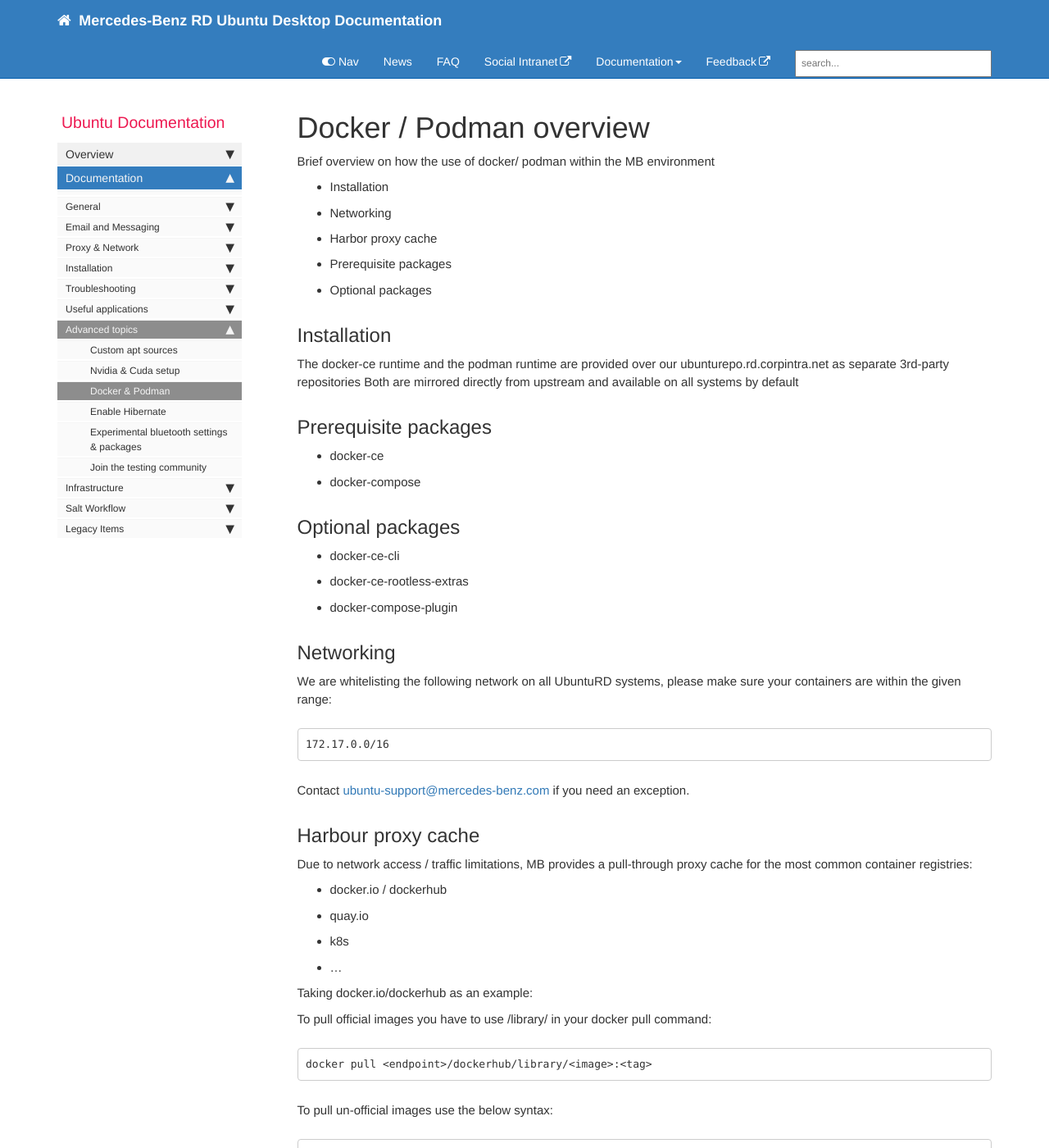
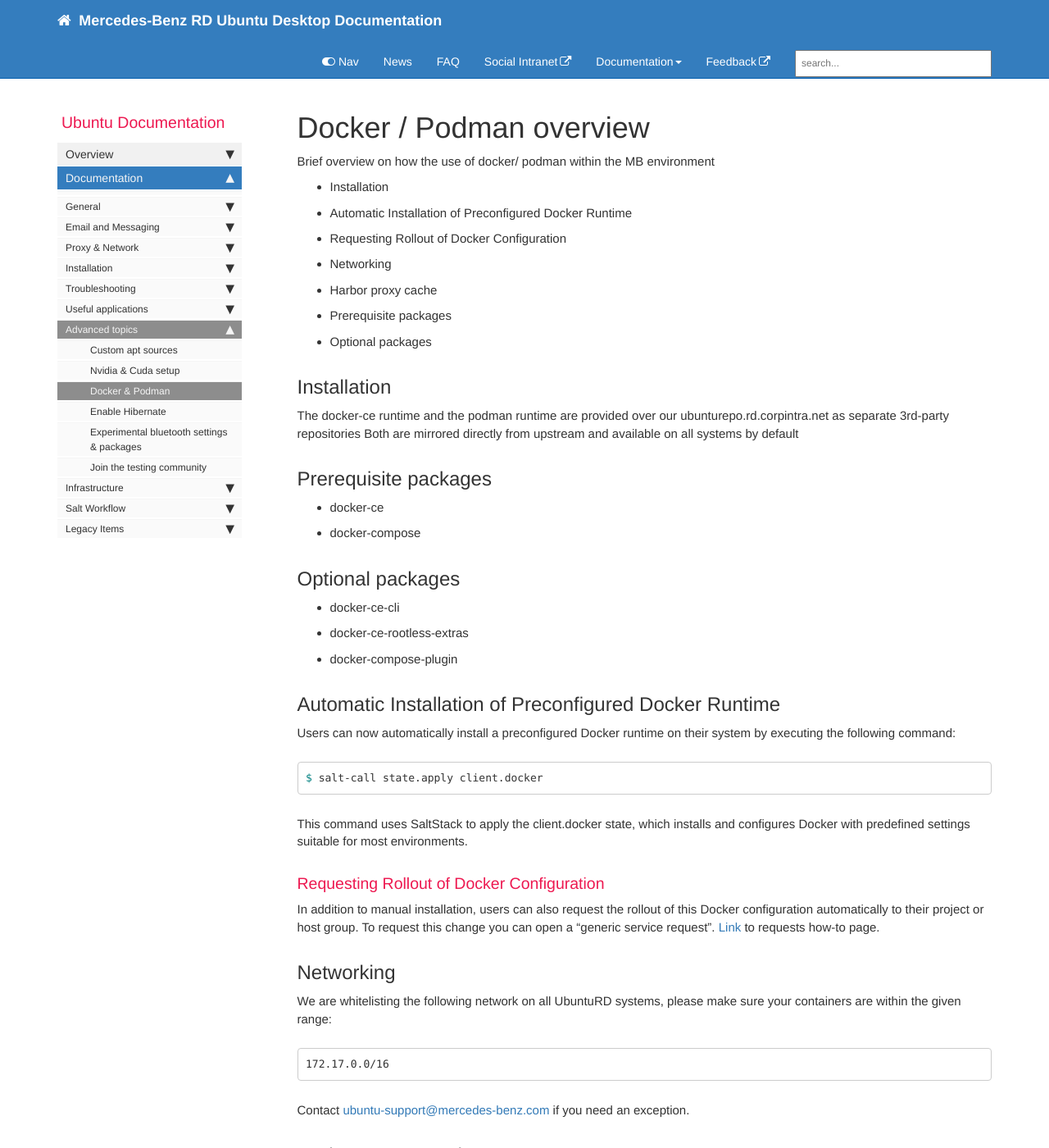
Before and after one commit to RajputPawan/Prometheus, a Jekyll site: the page built from pages/docs/docker-podman-overview.md, in a window 1280 px wide and 1400 px high. Shown: the whole window at 82% size. Built offline with Jekyll 4.4.1, drawn with Linux system fonts in a browser that asks for light colours; comment, search, counter and statistics services are not loaded.

Commit message:
Docker state update in documentation

````diff
--- a/pages/docs/docker-podman-overview.md
+++ b/pages/docs/docker-podman-overview.md
@@ -12,6 +12,8 @@
 Brief overview on how the use of docker/ podman within the MB environment
 
 * Installation
+* Automatic Installation of Preconfigured Docker Runtime
+* Requesting Rollout of Docker Configuration
 * Networking
 * Harbor proxy cache
 * Prerequisite packages
@@ -33,6 +35,21 @@
 * docker-ce-cli
 * docker-ce-rootless-extras
 * docker-compose-plugin
+
+## Automatic Installation of Preconfigured Docker Runtime
+
+Users can now automatically install a preconfigured Docker runtime on their system by executing the following command:
+
+```bash
+$ salt-call state.apply client.docker
+```
+
+This command uses SaltStack to apply the client.docker state, which installs and configures Docker with predefined settings suitable for most environments.
+
+### Requesting Rollout of Docker Configuration
+
+In addition to manual installation, users can also request the rollout of this Docker configuration automatically to their project or host group.
+To request this change you can open a “generic service request”. [Link](inquiry-help.html) to requests how-to page.
 
 ## Networking
 
````
